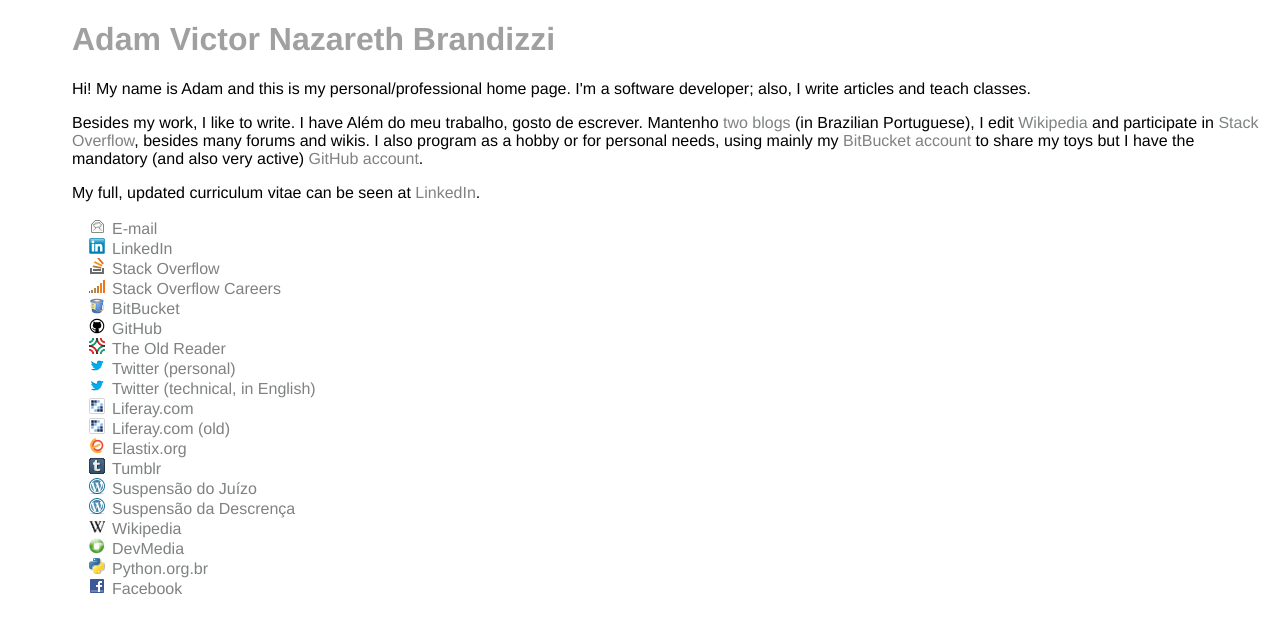
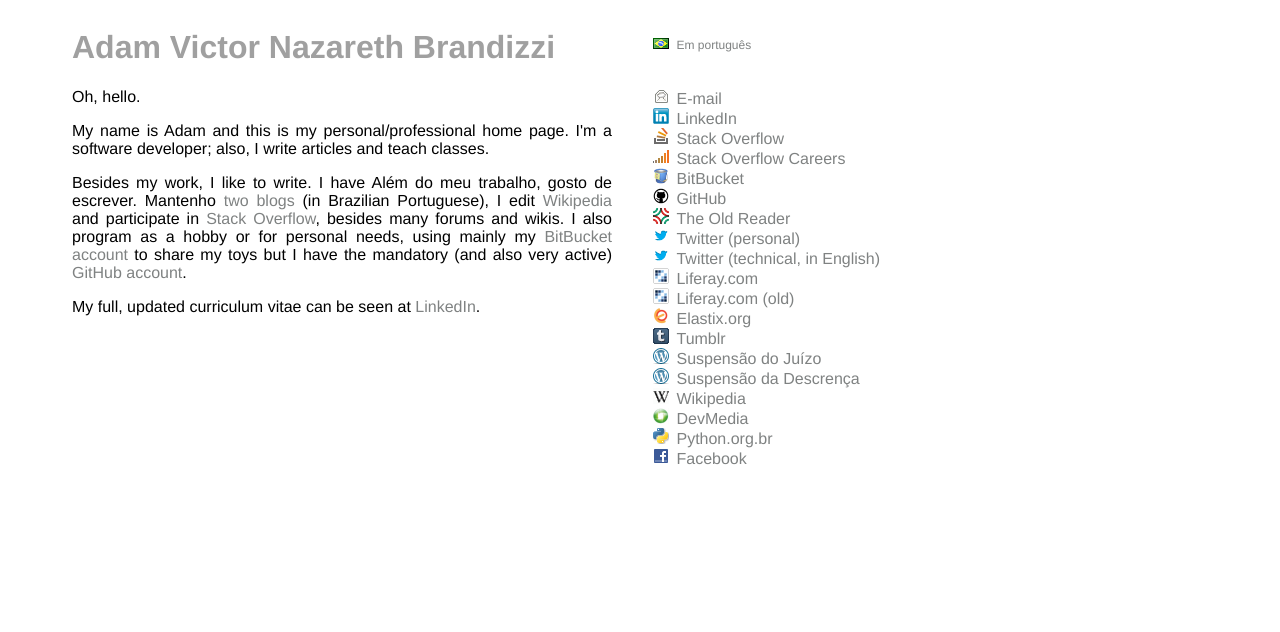
Before and after one commit to brandizzi/site-pessoal, a plain HTML site: page adam.brandizzi.com.br/en/index.html in a window 1280 px wide. Drawn offline with Linux system fonts and the light colour scheme.

Commit message:
Adding pt_BR link in English page

```diff
--- a/adam.brandizzi.com.br/en/index.html
+++ b/adam.brandizzi.com.br/en/index.html
@@ -6,10 +6,18 @@
          <link rel="stylesheet" type="text/css" href="../general.css">
     </head>
     <body>
-        <h1>Adam Victor Nazareth Brandizzi</h1>
-        <section class="content bio">
+        <h1 class="left-column page-title">Adam Victor Nazareth Brandizzi</h1>
+        <ul class="right-column small-navbar">
+            <li class="language pt">
+                <a href="../">Em português</a>
+            </li>
+        </ul>
+        <section class="left-column content bio">
             <p>
-                Hi! My name is Adam and this is my personal/professional home
+                Oh, hello.
+            </p>
+            <p>
+                My name is Adam and this is my personal/professional home
                 page. I'm a software developer; also, I write articles and teach
                 classes.
             </p>
@@ -34,7 +42,7 @@
                 href="http://br.linkedin.com/in/brandizzi">LinkedIn</a>.
             </p>
         </section>
-        <ul class="other-sites">
+        <ul class="right-column other-sites">
             <li class="email">
                 <a href="mailto:adam@brandizzi.com.br"
                         title="Personal email">
--- a/adam.brandizzi.com.br/general.css
+++ b/adam.brandizzi.com.br/general.css
@@ -95,8 +95,12 @@ a:hover {
     list-style-image: url('images/goodreads.png');
 }
 
-.language {
+.language.en {
     list-style-image: url('images/us.png');
+}
+
+.language.pt {
+    list-style-image: url('images/br.png');
 }
 
 .right-column {
```
Also changed, not shown: adam.brandizzi.com.br/index.html (+1 -1 lines).
